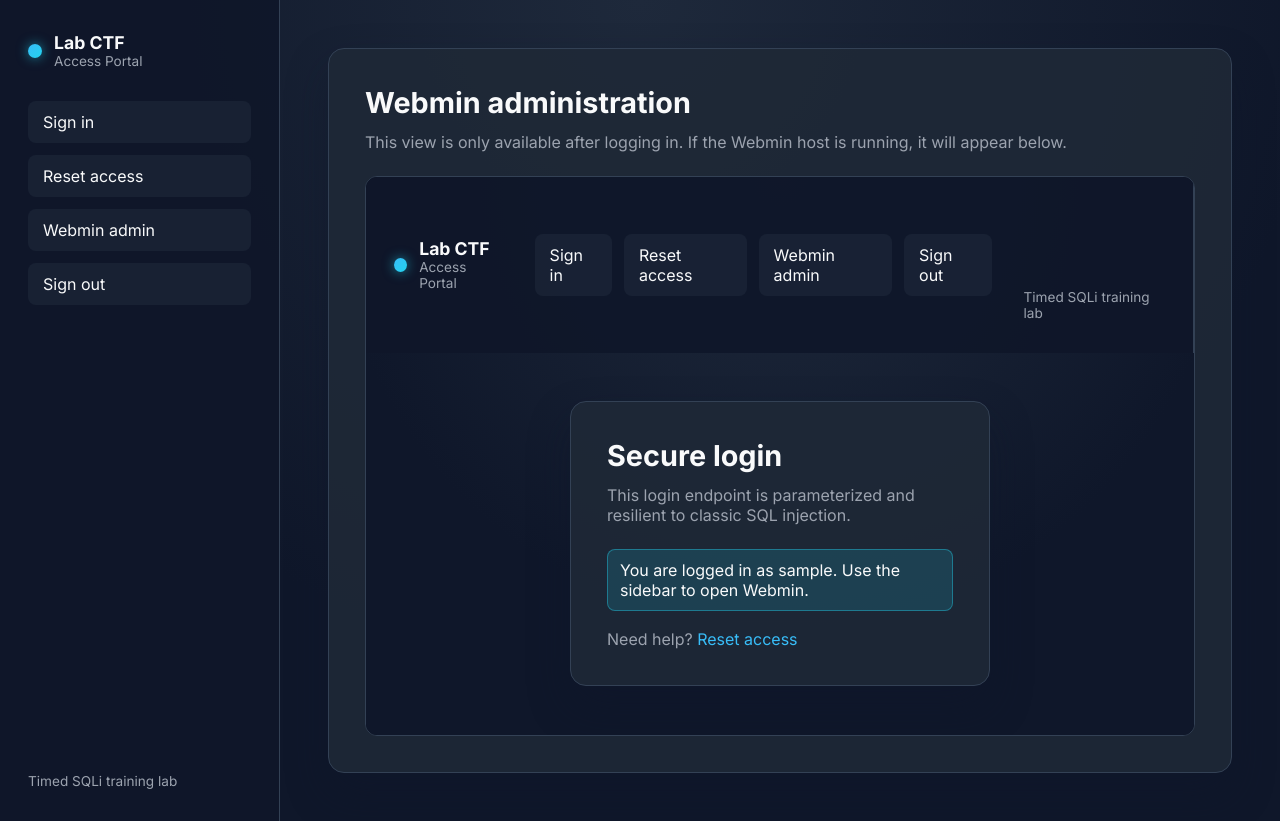
After one commit to Anton2181/Baim2, a Flask app: page /admin/webmin in a window 1280 px wide. The commit adds this page. Run offline with Flask 3, Linux system fonts and the light colour scheme; the visitor is signed in with stand-in values (Sample User, id 1).

Commit message:
Add webmin embed view and non-interactive setup

```diff
--- a/webapp/app/app.py
+++ b/webapp/app/app.py
@@ -1,17 +1,19 @@
 from __future__ import annotations
 
 import hashlib
+import os
 import sqlite3
 import time
 from pathlib import Path
 
-from flask import Flask, render_template, request
+from flask import Flask, redirect, render_template, request, session, url_for
 
 BASE_DIR = Path(__file__).resolve().parent
 DB_PATH = BASE_DIR / "data" / "app.db"
 
 app = Flask(__name__)
 app.config["SECRET_KEY"] = "ctf-local-secret"
+app.config["WEBMIN_URL"] = os.getenv("WEBMIN_URL", "http://localhost:10000")
 
 
 def get_db() -> sqlite3.Connection:
@@ -45,10 +47,10 @@ def login() -> str:
     conn.close()
 
     if user:
-        message = f"Welcome back, {user['username']}!"
-    else:
-        message = "Invalid username or password."
+        session["user"] = user["username"]
+        return redirect(url_for("webmin_admin"))
 
+    message = "Invalid username or password."
     return render_template("index.html", message=message)
 
 
@@ -74,5 +76,23 @@ def reset_submit() -> str:
     return render_template("reset.html", message=message)
 
 
+@app.get("/logout")
+def logout() -> str:
+    session.pop("user", None)
+    return redirect(url_for("index"))
+
+
+@app.get("/admin/webmin")
+def webmin_admin() -> str:
+    if "user" not in session:
+        return redirect(url_for("index"))
+    return render_template("webmin.html", webmin_url=app.config["WEBMIN_URL"])
+
+
+@app.context_processor
+def inject_session() -> dict[str, object]:
+    return {"logged_in": "user" in session, "current_user": session.get("user")}
+
+
 if __name__ == "__main__":
     app.run(host="0.0.0.0", port=5000)
--- a/webapp/app/static/style.css
+++ b/webapp/app/static/style.css
@@ -105,6 +105,10 @@ body {
   box-shadow: 0 20px 40px rgba(15, 23, 42, 0.4);
 }
 
+.card--wide {
+  width: min(980px, 100%);
+}
+
 .card h1 {
   font-size: 1.8rem;
   margin-bottom: 12px;
@@ -165,6 +169,20 @@ button {
   text-decoration: none;
 }
 
+.webmin-frame {
+  border-radius: 12px;
+  overflow: hidden;
+  border: 1px solid var(--border);
+  background: #0b1120;
+  height: 560px;
+}
+
+.webmin-frame iframe {
+  width: 100%;
+  height: 100%;
+  border: none;
+}
+
 @media (max-width: 900px) {
   .page {
     grid-template-columns: 1fr;
--- a/webapp/app/templates/base.html
+++ b/webapp/app/templates/base.html
@@ -22,6 +22,10 @@
       <nav class="nav">
         <a href="/" class="nav__link">Sign in</a>
         <a href="/reset" class="nav__link">Reset access</a>
+        {% if logged_in %}
+          <a href="/admin/webmin" class="nav__link">Webmin admin</a>
+          <a href="/logout" class="nav__link">Sign out</a>
+        {% endif %}
       </nav>
       <div class="sidebar__footer">
         <p>Timed SQLi training lab</p>
--- a/webapp/app/templates/index.html
+++ b/webapp/app/templates/index.html
@@ -4,9 +4,13 @@
 <section class="card">
   <h1>Secure login</h1>
   <p class="muted">This login endpoint is parameterized and resilient to classic SQL injection.</p>
+  {% if logged_in %}
+    <div class="alert">You are logged in as {{ current_user }}. Use the sidebar to open Webmin.</div>
+  {% endif %}
   {% if message %}
     <div class="alert">{{ message }}</div>
   {% endif %}
+  {% if not logged_in %}
     <form class="form" method="post" action="/login">
       <label>
         Username
@@ -18,6 +22,7 @@
       </label>
       <button type="submit">Sign in</button>
     </form>
+  {% endif %}
   <p class="footnote">Need help? <a href="/reset">Reset access</a></p>
 </section>
 {% endblock %}
--- /dev/null
+++ b/webapp/app/templates/webmin.html
@@ -0,0 +1,14 @@
+{% extends "base.html" %}
+
+{% block content %}
+<section class="card card--wide">
+  <h1>Webmin administration</h1>
+  <p class="muted">
+    This view is only available after logging in. If the Webmin host is running,
+    it will appear below.
+  </p>
+  <div class="webmin-frame">
+    <iframe src="{{ webmin_url }}" title="Webmin" loading="lazy"></iframe>
+  </div>
+</section>
+{% endblock %}
```
Also changed, not shown: README.md, 1 other file. Lines whose indentation alone changed are shown as unchanged.
